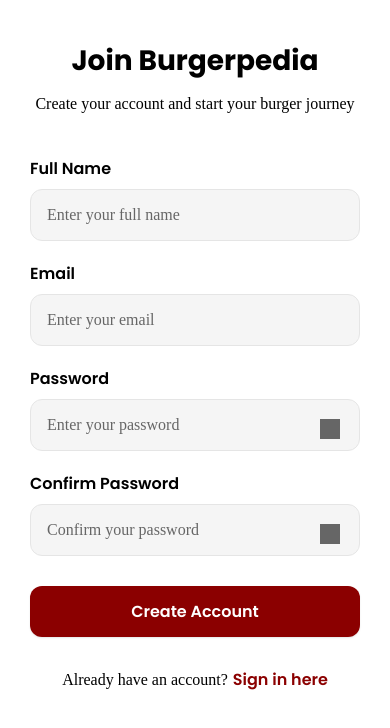
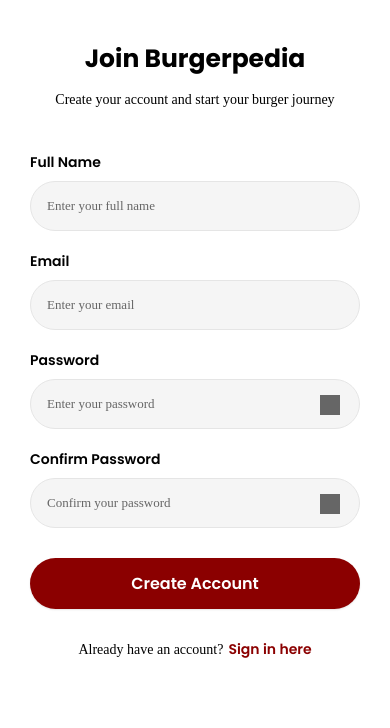
Before and after one commit to JaiAnoba/StickerSmash, a React Native app: screen /Register in a window 390 px wide. Shown: the top 728 px of the page. Built offline with nearby package versions, Linux system fonts and the light colour scheme; grey boxes are pictures that could not be loaded; a web font is replaced by a local one.

Commit message:
forgot pass modal adjustments

```diff
--- a/src/screens/LoginScreen.tsx
+++ b/src/screens/LoginScreen.tsx
@@ -269,6 +269,7 @@
                         color: colors.text,
                         borderColor: colors.border,
                         fontFamily: "Poppins-Regular",
+                        fontSize: 13,
                       },
                     ]}
                     placeholder="Enter your email"
@@ -319,12 +320,12 @@
                   Please check your inbox and follow the instructions to reset your password.
                 </Text>
 
-                <Button
+                {/* <Button
                   title="Back to Login"
                   onPress={closeResetModal}
                   fullWidth
                   style={styles.backButton}
-                />
+                /> */}
               </View>
             )}
           </View>
@@ -374,7 +375,7 @@
   },
   input: {
     borderRadius: 999,
-    padding: 14,
+    padding: 16,
     fontSize: 14,
     borderWidth: 1,
   },
@@ -391,7 +392,7 @@
   eyeButton: {
     position: "absolute",
     right: 16,
-    top: 16,
+    top: 11,
     padding: 4,
   },
   eyeIcon: {
@@ -430,7 +431,7 @@
     flex: 1,
     justifyContent: "center",
     alignItems: "center",
-    backgroundColor: "rgba(0, 0, 0, 0.5)",
+    backgroundColor: "rgba(0, 0, 0, 0.83)",
     padding: 20,
   },
   modalContent: {
--- a/src/screens/RegisterScreen.tsx
+++ b/src/screens/RegisterScreen.tsx
@@ -295,12 +295,12 @@
     marginBottom: 20,
   },
   title: {
-    fontSize: 28,
+    fontSize: 25,
     textAlign: "center",
     marginBottom: 10,
   },
   subtitle: {
-    fontSize: 16,
+    fontSize: 14,
     textAlign: "center",
     lineHeight: 24,
   },
@@ -311,29 +311,29 @@
     marginBottom: 20,
   },
   label: {
-    fontSize: 16,
+    fontSize: 14,
     marginBottom: 8,
   },
   input: {
-    borderRadius: 12,
+    borderRadius: 999,
     padding: 16,
-    fontSize: 16,
+    fontSize: 13,
     borderWidth: 1,
   },
   passwordContainer: {
     position: "relative",
   },
   passwordInput: {
-    borderRadius: 12,
+    borderRadius: 999,
     padding: 16,
     paddingRight: 50,
-    fontSize: 16,
+    fontSize: 13,
     borderWidth: 1,
   },
   eyeButton: {
     position: "absolute",
     right: 16,
-    top: 16,
+    top: 12,
     padding: 4,
   },
   eyeIcon: {
@@ -341,6 +341,7 @@
     height: 20,
   },
   registerButton: {
+    borderRadius: 999,
     marginTop: 10,
   },
   loadingIndicator: {
@@ -352,11 +353,11 @@
     alignItems: "center",
   },
   footerText: {
-    fontSize: 16,
+    fontSize: 14,
     marginRight: 5,
   },
   linkText: {
-    fontSize: 16,
+    fontSize: 14,
   },
 })
 
```
